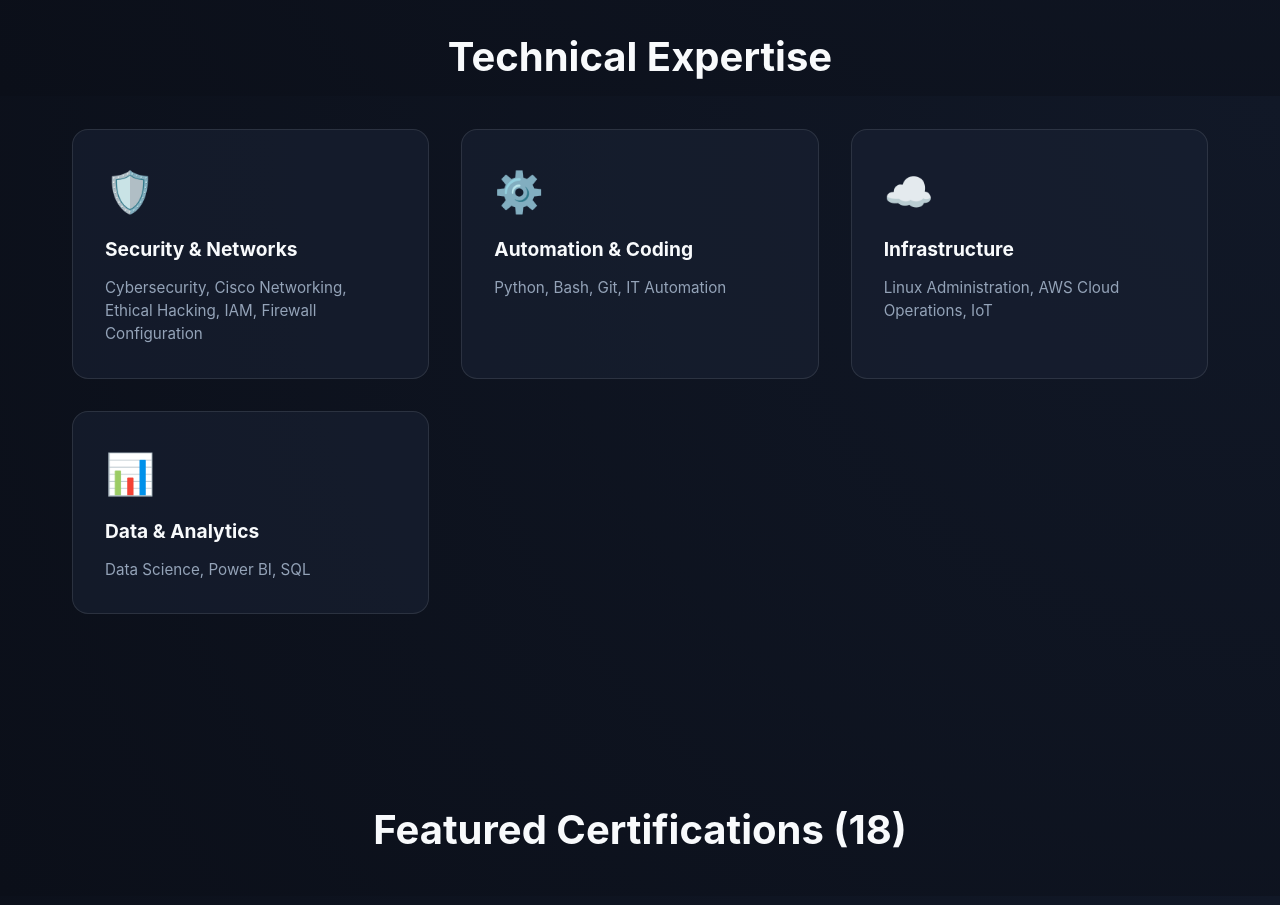
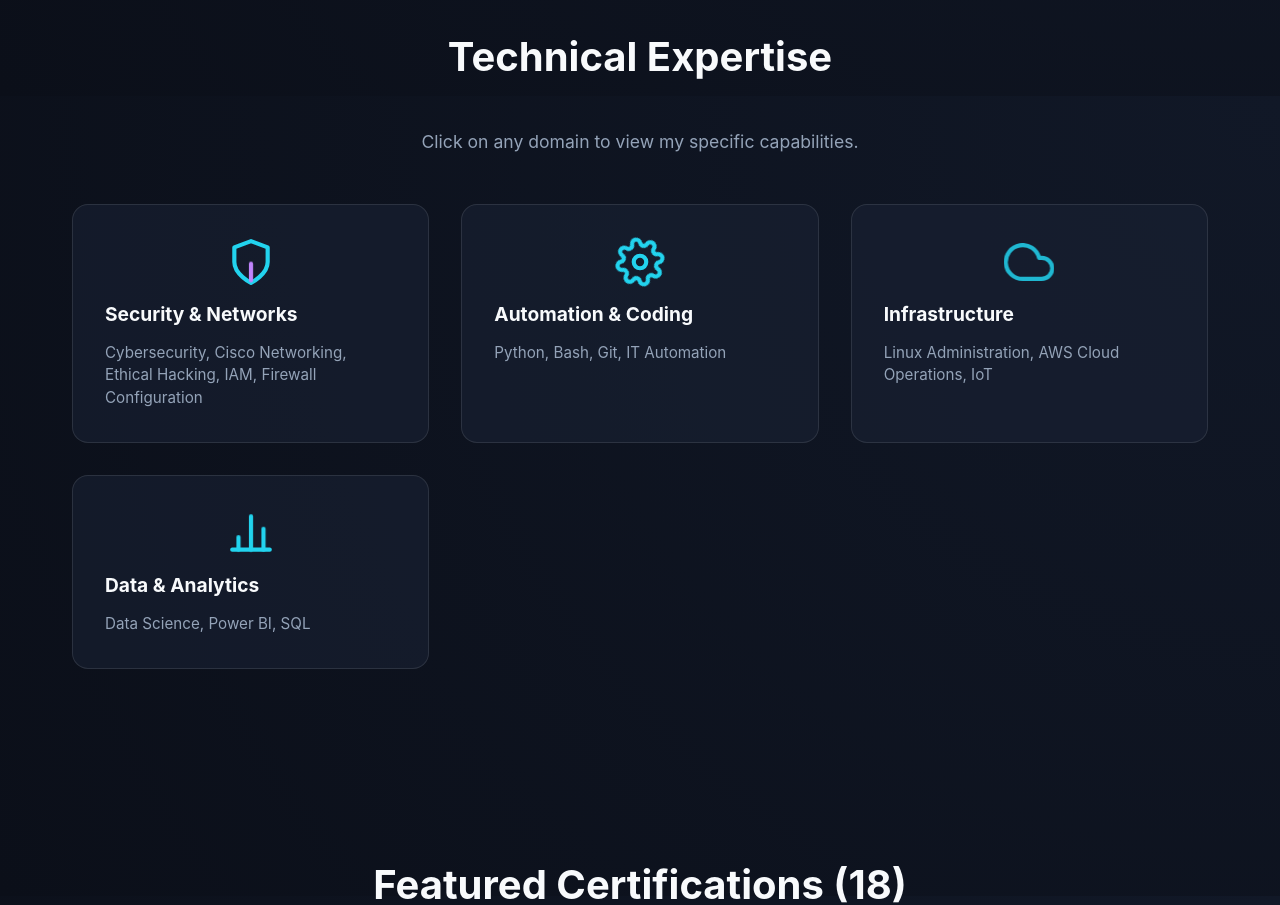
Before and after one commit to Markyy0411/stellar-portfolio, a React (Vite) app: page / in a window 1280 px wide. Shown: the part 1520-2425 px from the top of the page. Built offline with nearby package versions, Linux system fonts and the light colour scheme.

Commit message:
Implement animated SVG icons and skill modals

```diff
--- a/src/App.css
+++ b/src/App.css
@@ -180,9 +180,17 @@
   border-color: var(--accent-purple);
 }
 
-.skill-icon {
-  font-size: 2.5rem;
+/* Animated SVG Icons */
+.skill-icon-container {
+  display: flex;
+  justify-content: center;
   margin-bottom: 1rem;
+}
+
+.animated-icon {
+  width: 50px;
+  height: 50px;
+  color: var(--accent-cyan);
 }
 
 .skill-card h3 {
@@ -511,3 +519,108 @@
   line-height: 1.6;
   margin: 0;
 }
+
+/* Animations for SVGs */
+@keyframes scanLine {
+  0%, 100% { transform: translateY(0); }
+  50% { transform: translateY(8px); }
+}
+
+.shield .scan-line {
+  animation: scanLine 2s ease-in-out infinite;
+  stroke: var(--accent-purple);
+}
+
+@keyframes spinGear {
+  100% { transform: rotate(360deg); }
+}
+
+.gears .gear-spin {
+  transform-origin: center;
+  animation: spinGear 6s linear infinite;
+}
+
+@keyframes pulseCloud {
+  0%, 100% { transform: scale(1); opacity: 0.8; }
+  50% { transform: scale(1.05); opacity: 1; }
+}
+
+.cloud .cloud-pulse {
+  transform-origin: center;
+  animation: pulseCloud 3s ease-in-out infinite;
+}
+
+@keyframes growBar {
+  0% { transform: scaleY(0); }
+  100% { transform: scaleY(1); }
+}
+
+.chart .bar {
+  transform-origin: bottom;
+  animation: growBar 1s ease-out forwards;
+}
+
+.chart .bar-1 { animation-delay: 0.1s; }
+.chart .bar-2 { animation-delay: 0.3s; }
+.chart .bar-3 { animation-delay: 0.5s; }
+
+/* Skill Modal Styling */
+.modal-skill-icon-wrap {
+  display: flex;
+  justify-content: center;
+  margin-bottom: 1.5rem;
+}
+
+.modal-skill-icon-wrap .animated-icon {
+  width: 80px;
+  height: 80px;
+  color: var(--accent-purple);
+  filter: drop-shadow(0 0 10px rgba(192, 132, 252, 0.4));
+}
+
+.skill-modal {
+  text-align: center;
+}
+
+.skill-focus-box {
+  background: rgba(16, 185, 129, 0.1);
+  border-radius: 12px;
+  padding: 1.5rem;
+  margin-bottom: 1.5rem;
+  border-left: 4px solid var(--accent-cyan);
+  text-align: left;
+}
+
+.skill-focus-box h3 {
+  font-size: 1.1rem;
+  color: var(--text-primary);
+  margin-top: 0;
+  margin-bottom: 0.5rem;
+}
+
+.skill-focus-box p {
+  margin: 0;
+  color: var(--text-secondary);
+  line-height: 1.5;
+}
+
+.skill-details {
+  background: rgba(0, 0, 0, 0.2);
+  border-radius: 12px;
+  padding: 1.5rem;
+  text-align: left;
+  border-left: 4px solid var(--accent-purple);
+}
+
+.skill-details h3 {
+  font-size: 1.1rem;
+  color: var(--text-primary);
+  margin-top: 0;
+  margin-bottom: 0.5rem;
+}
+
+.skill-details p {
+  margin: 0;
+  color: var(--text-secondary);
+  line-height: 1.6;
+}
--- a/src/App.jsx
+++ b/src/App.jsx
@@ -1,5 +1,70 @@
 import { useState } from 'react';
 import './App.css'
+
+// Animated Icons
+const AnimatedShield = () => (
+  <svg viewBox="0 0 24 24" fill="none" stroke="currentColor" strokeWidth="2" strokeLinecap="round" strokeLinejoin="round" className="animated-icon shield">
+    <path d="M12 22s8-4 8-10V5l-8-3-8 3v7c0 6 8 10 8 10z" />
+    <line x1="12" y1="8" x2="12" y2="16" className="scan-line" />
+  </svg>
+);
+
+const AnimatedGears = () => (
+  <svg viewBox="0 0 24 24" fill="none" stroke="currentColor" strokeWidth="2" strokeLinecap="round" strokeLinejoin="round" className="animated-icon gears">
+    <circle cx="12" cy="12" r="3" />
+    <path className="gear-spin" d="M19.4 15a1.65 1.65 0 0 0 .33 1.82l.06.06a2 2 0 0 1 0 2.83 2 2 0 0 1-2.83 0l-.06-.06a1.65 1.65 0 0 0-1.82-.33 1.65 1.65 0 0 0-1 1.51V21a2 2 0 0 1-2 2 2 2 0 0 1-2-2v-.09A1.65 1.65 0 0 0 9 19.4a1.65 1.65 0 0 0-1.82.33l-.06.06a2 2 0 0 1-2.83 0 2 2 0 0 1 0-2.83l.06-.06a1.65 1.65 0 0 0 .33-1.82 1.65 1.65 0 0 0-1.51-1H3a2 2 0 0 1-2-2 2 2 0 0 1 2-2h.09A1.65 1.65 0 0 0 4.6 9a1.65 1.65 0 0 0-.33-1.82l-.06-.06a2 2 0 0 1 0-2.83 2 2 0 0 1 2.83 0l.06.06a1.65 1.65 0 0 0 1.82.33H9a1.65 1.65 0 0 0 1-1.51V3a2 2 0 0 1 2-2 2 2 0 0 1 2 2v.09a1.65 1.65 0 0 0 1 1.51 1.65 1.65 0 0 0 1.82-.33l.06-.06a2 2 0 0 1 2.83 0 2 2 0 0 1 0 2.83l-.06.06a1.65 1.65 0 0 0-.33 1.82V9a1.65 1.65 0 0 0 1.51 1H21a2 2 0 0 1 2 2 2 2 0 0 1-2 2h-.09a1.65 1.65 0 0 0-1.51 1z" />
+  </svg>
+);
+
+const AnimatedCloud = () => (
+  <svg viewBox="0 0 24 24" fill="none" stroke="currentColor" strokeWidth="2" strokeLinecap="round" strokeLinejoin="round" className="animated-icon cloud">
+    <path className="cloud-pulse" d="M18 10h-1.26A8 8 0 1 0 9 20h9a5 5 0 0 0 0-10z" />
+  </svg>
+);
+
+const AnimatedChart = () => (
+  <svg viewBox="0 0 24 24" fill="none" stroke="currentColor" strokeWidth="2" strokeLinecap="round" strokeLinejoin="round" className="animated-icon chart">
+    <line x1="18" y1="20" x2="18" y2="10" className="bar bar-1" />
+    <line x1="12" y1="20" x2="12" y2="4" className="bar bar-2" />
+    <line x1="6" y1="20" x2="6" y2="14" className="bar bar-3" />
+    <line x1="3" y1="20" x2="21" y2="20" />
+  </svg>
+);
+
+const skillsData = [
+  {
+    id: 'security',
+    title: 'Security & Networks',
+    shortDesc: 'Cybersecurity, Cisco Networking, Ethical Hacking, IAM, Firewall Configuration',
+    focus: 'Defending organizational assets and ensuring secure, uninterrupted connectivity.',
+    details: 'Extensive experience in penetration testing (Ethical Hacking), designing robust firewall architectures, managing Identity and Access Management (IAM) protocols, and implementing secure, enterprise-grade Cisco network topologies to thwart emerging cyber threats.',
+    Icon: AnimatedShield
+  },
+  {
+    id: 'automation',
+    title: 'Automation & Coding',
+    shortDesc: 'Python, Bash, Git, IT Automation',
+    focus: 'Eliminating manual overhead and accelerating IT workflows through code.',
+    details: 'Proficient in writing complex Python scripts for system administration, building Bash automation for Linux environments, and utilizing Git for version control. Focused on reducing human error and increasing operational efficiency through programmatic solutions.',
+    Icon: AnimatedGears
+  },
+  {
+    id: 'infrastructure',
+    title: 'Infrastructure',
+    shortDesc: 'Linux Administration, AWS Cloud Operations, IoT',
+    focus: 'Building, scaling, and maintaining the backbone of modern digital applications.',
+    details: 'Deep knowledge in administering enterprise Linux servers, architecting scalable, highly-available AWS Cloud Operations, and deploying resilient Internet of Things (IoT) ecosystems. Capable of managing both on-premise and cloud-native environments.',
+    Icon: AnimatedCloud
+  },
+  {
+    id: 'analytics',
+    title: 'Data & Analytics',
+    shortDesc: 'Data Science, Power BI, SQL',
+    focus: 'Transforming raw data into actionable business intelligence.',
+    details: 'Skilled in modern Data Science methodologies, writing efficient SQL queries for complex database management, and crafting dynamic, interactive dashboards with Microsoft Power BI to drive data-informed decision-making.',
+    Icon: AnimatedChart
+  }
+];
 
 const certData = [
   {
@@ -168,14 +233,25 @@ const certData = [
 
 function App() {
   const [activeCert, setActiveCert] = useState(null);
+  const [activeSkill, setActiveSkill] = useState(null);
 
-  const openModal = (cert) => {
+  const openCertModal = (cert) => {
     setActiveCert(cert);
     document.body.style.overflow = 'hidden';
   };
 
-  const closeModal = () => {
+  const closeCertModal = () => {
     setActiveCert(null);
+    document.body.style.overflow = 'unset';
+  };
+
+  const openSkillModal = (skill) => {
+    setActiveSkill(skill);
+    document.body.style.overflow = 'hidden';
+  };
+
+  const closeSkillModal = () => {
+    setActiveSkill(null);
     document.body.style.overflow = 'unset';
   };
 
@@ -224,27 +300,20 @@ function App() {
 
         <section id="skills" className="skills-section">
           <h2 className="section-title">Technical Expertise</h2>
+          <p className="section-subtitle" style={{textAlign: 'center', color: 'var(--text-secondary)', marginBottom: '3rem', fontSize: '1.1rem'}}>Click on any domain to view my specific capabilities.</p>
           <div className="skills-grid">
-            <div className="skill-card glass-panel">
-              <div className="skill-icon">🛡️</div>
-              <h3>Security & Networks</h3>
-              <p>Cybersecurity, Cisco Networking, Ethical Hacking, IAM, Firewall Configuration</p>
-            </div>
-            <div className="skill-card glass-panel">
-              <div className="skill-icon">⚙️</div>
-              <h3>Automation & Coding</h3>
-              <p>Python, Bash, Git, IT Automation</p>
-            </div>
-            <div className="skill-card glass-panel">
-              <div className="skill-icon">☁️</div>
-              <h3>Infrastructure</h3>
-              <p>Linux Administration, AWS Cloud Operations, IoT</p>
-            </div>
-            <div className="skill-card glass-panel">
-              <div className="skill-icon">📊</div>
-              <h3>Data & Analytics</h3>
-              <p>Data Science, Power BI, SQL</p>
-            </div>
+            {skillsData.map((skill) => (
+              <div key={skill.id} className="skill-card glass-panel clickable-card" onClick={() => openSkillModal(skill)}>
+                <div className="skill-icon-container">
+                  <skill.Icon />
+                </div>
+                <h3>{skill.title}</h3>
+                <p>{skill.shortDesc}</p>
+                <div className="cert-overlay">
+                  <span>View Expertise</span>
+                </div>
+              </div>
+            ))}
           </div>
         </section>
 
@@ -254,7 +323,7 @@ function App() {
           <div className="certs-grid">
 
             {certData.map((cert) => (
-              <div key={cert.id} className="cert-card glass-panel clickable-card" onClick={() => openModal(cert)}>
+              <div key={cert.id} className="cert-card glass-panel clickable-card" onClick={() => openCertModal(cert)}>
                 <img src={cert.image} alt={cert.title} className="cert-image" />
                 <div className="cert-header">
                   <h3>{cert.title}</h3>
@@ -285,11 +354,11 @@ function App() {
         </div>
       </footer>
 
-      {/* Modal Backdrop and Container */}
+      {/* Certification Modal */}
       {activeCert && (
-        <div className="modal-backdrop" onClick={closeModal}>
+        <div className="modal-backdrop" onClick={closeCertModal}>
           <div className="modal-content glass-panel" onClick={(e) => e.stopPropagation()}>
-            <button className="modal-close" onClick={closeModal}>✕</button>
+            <button className="modal-close" onClick={closeCertModal}>✕</button>
             <img src={activeCert.image} alt={activeCert.title} className="modal-image" />
 
             <div className="modal-header">
@@ -311,6 +380,33 @@ function App() {
           </div>
         </div>
       )}
+
+      {/* Skill Modal */}
+      {activeSkill && (
+        <div className="modal-backdrop" onClick={closeSkillModal}>
+          <div className="modal-content glass-panel skill-modal" onClick={(e) => e.stopPropagation()}>
+            <button className="modal-close" onClick={closeSkillModal}>✕</button>
+
+            <div className="modal-skill-icon-wrap">
+               <activeSkill.Icon />
+            </div>
+
+            <div className="modal-header">
+              <h2 className="modal-title" style={{color: 'var(--accent-cyan)'}}>{activeSkill.title}</h2>
+            </div>
+
+            <div className="skill-focus-box">
+              <h3>Core Focus</h3>
+              <p>{activeSkill.focus}</p>
+            </div>
+
+            <div className="skill-details">
+              <h3>Technical Execution</h3>
+              <p>{activeSkill.details}</p>
+            </div>
+          </div>
+        </div>
+      )}
     </>
   )
 }
```
